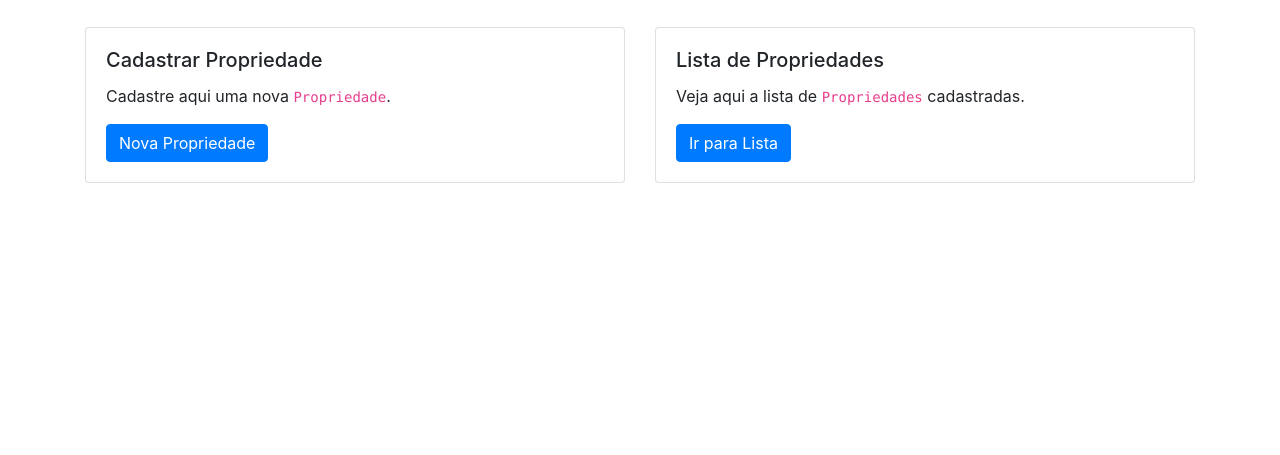
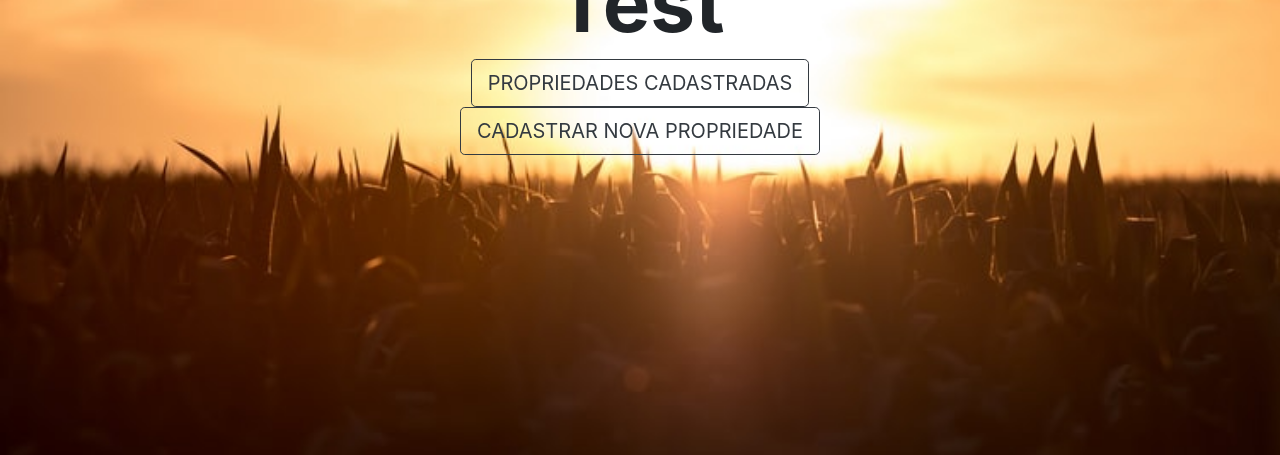
Before and after one commit to diaslucas1/tcc2, a Django app: page / in a window 1280 px wide. Shown: the part 345-800 px from the top of the page. Run offline with Django 3.2, Linux system fonts and the light colour scheme; some libraries are stand-ins or nearby versions.

Commit message:
Changing layout on home page

```diff
--- a/website/static/css/style.css
+++ b/website/static/css/style.css
@@ -27,7 +27,6 @@
 
 .form-control.invalid {
   border: 1px solid #ec2626;
-  /* paste any animation you want */
   animation: shaking 0.82s cubic-bezier(0.36, 0.07, 0.19, 0.97) both;
   transform: translate3d(0, 0, 0);
   backface-visibility: hidden;
@@ -58,3 +57,33 @@
 .buscar-propriedade:focus {
   box-shadow: none;
 }
+
+.fa-user-circle {
+  color: #1A6602;
+  font-size: 40px;
+}
+
+
+html, body {
+  height: 100%;
+  width: 100%;
+}
+
+
+.landing-text {
+  position: absolute;
+  top: 50%;
+  left: 50%;
+  transform: translate(-50%, -50%);
+}
+
+.landing-text h1 {
+  font-size: 500%;
+  font-weight: 700;
+}
+
+@media (max-width: 768px) {
+  .landing-text h1 {
+    font-size: 300%;
+  }
+}
--- a/website/templates/atualiza.html
+++ b/website/templates/atualiza.html
@@ -3,7 +3,7 @@
 {% load widget_tweaks %}
 
 {% block body %}
-<div class="container mt-5">
+<div class="container mt-3">
   <div class="row">
     <div class="col-lg-12 col-md-12 col-sm-12 col-xs-12">
       <div class="card">
--- a/website/templates/base.html
+++ b/website/templates/base.html
@@ -13,14 +13,21 @@
   <title>EMATER</title>
 </head>
 <body>
+
+  <nav class="navbar navbar-expand-md">
+    <div class="container">
+      <a href="{% url 'website:index' %}" class="navbar-brand">
+        <img src="{% static "img/logo.png" %}" alt="EMATER Logo">
+      </a>
+
+      <ul class="navbar-nav">
+        <li class="nav-item"><a class="nav-link" href="#"><i class="fa fa-user-circle"></i></a></li>
+      </ul>
+    </div>
+  </nav>
+
   <div class="container">
-    <div class="header">
-      <ul class="nav nav-pills pull-right">
-        <li><a href="/logout">Logout</a></li>
-      </ul>
-      <a href="{% url 'website:index' %}"><img src="#" alt="EMATER"></a>
-    </div>
-    <div class="row content">
+    <div class="row">
       {% block body %}
       {% endblock %}
     </div>
--- a/website/templates/cadastro.html
+++ b/website/templates/cadastro.html
@@ -8,7 +8,7 @@
 {% endblock %}
 
 {% block body %}
-<div class="container mt-5">
+<div class="container mt-3">
   <div class="row">
     <div class="col-lg-12 col-md-12 col-sm-12 col-xs-12">
       <div class="card">
--- a/website/templates/exclui.html
+++ b/website/templates/exclui.html
@@ -1,7 +1,7 @@
 {% extends "base.html" %}
 
 {% block body %}
-<div class="container mt-5">
+<div class="container mt-3">
   <div class="card">
     <div class="card-body">
       <h5 class="card-title">Exclusão de Propriedade</h5>
--- a/website/templates/index.html
+++ b/website/templates/index.html
@@ -1,25 +1,38 @@
-{% extends "base.html" %}
-{% block body %}
-<div class="container mt-5">
-  <div class="row">
-    <div class="col-lg-6 col-md-6 col-sm-6 col-xs-12">
-      <div class="card">
-        <div class="card-body">
-          <h5 class="card-title">Cadastrar Propriedade</h5>
-          <p class="card-text">Cadastre aqui uma nova <code>Propriedade</code>.</p>
-          <a href="{% url 'website:cadastra_propriedade' %}" class="btn btn-primary">Nova Propriedade</a>
-        </div>
+{% load staticfiles %}
+
+<!DOCTYPE html>
+<html lang="en">
+<head>
+  <meta charset="UTF-8">
+  <meta name="viewport" content="width=device-width, initial-scale=1.0">
+  <meta http-equiv="X-UA-Compatible" content="ie=edge">
+  <link rel="stylesheet" href="{% static "css/bootstrap.css" %}">
+  {% block extrastyle %}
+  {% endblock %}
+  <link rel="stylesheet" href="{% static "css/style.css" %}">
+  <link href="https://use.fontawesome.com/releases/v5.0.4/css/all.css" rel="stylesheet">
+  <title>EMATER</title>
+</head>
+<body>
+
+  <header style="background: url('{% static 'img/home.jpeg' %}') no-repeat center center fixed; background-size: cover " class="w-100 h-100">
+    <nav class="navbar navbar-expand-md">
+      <div class="container">
+        <a href="{% url 'website:index' %}" class="navbar-brand">
+          <img src="{% static "img/logo.png" %}" alt="EMATER Logo">
+        </a>
+
+        <ul class="navbar-nav">
+          <li class="nav-item"><a class="nav-link" href="#"><i class="fa fa-user-circle"></i></a></li>
+        </ul>
       </div>
+    </nav>
+
+    <div class="landing-text text-center">
+      <h1>Test</h1>
+      <!-- <h3>Test</h3> -->
+      <a href="{% url 'website:lista_propriedades' %}" class="btn btn-outline-dark btn-lg">PROPRIEDADES CADASTRADAS</a>
+      <a href="{% url 'website:cadastra_propriedade' %}" class="btn btn-outline-dark btn-lg">CADASTRAR NOVA PROPRIEDADE</a>
     </div>
-    <div class="col-lg-6 col-md-6 col-sm-6 col-xs-12">
-      <div class="card">
-        <div class="card-body">
-          <h5 class="card-title">Lista de Propriedades</h5>
-          <p class="card-text">Veja aqui a lista de <code>Propriedades</code> cadastradas.</p>
-          <a href="{% url 'website:lista_propriedades' %}" class="btn btn-primary">Ir para Lista</a>
-        </div>
-      </div>
-    </div>
-  </div>
-</div>
-{% endblock %}
+</body>
+</html>
--- a/website/templates/lista.html
+++ b/website/templates/lista.html
@@ -3,7 +3,7 @@
 {% load staticfiles %}
 
 {% block body %}
-<div class="container mt-5">
+<div class="container mt-3">
   <div class="row">
     <div class="col-lg-12 col-md-12 col-sm-12 col-xs-12">
       <div class="card">
@@ -16,7 +16,7 @@
             </p>
 
             <div class="input-group mb-4 border rounded-pill p-1">
-              <input type="search" placeholder="Digite o nome do produtor..." aria-describedby="button-addon" class="form-control border-0 buscar-propriedade">
+              <input type="text" placeholder="Digite o nome do produtor..." aria-describedby="button-addon" class="form-control border-0 buscar-propriedade">
               <div class="input-group-append border-0">
                 <button id="button-addon" type="button" class="btn btn-link text-success"><i class="fa fa-search"></i></button>
               </div>
```
Also changed, not shown: website/static/img/background-home2.jpeg (added), website/static/img/home.jpeg (added), website/static/img/logo.png (added).
